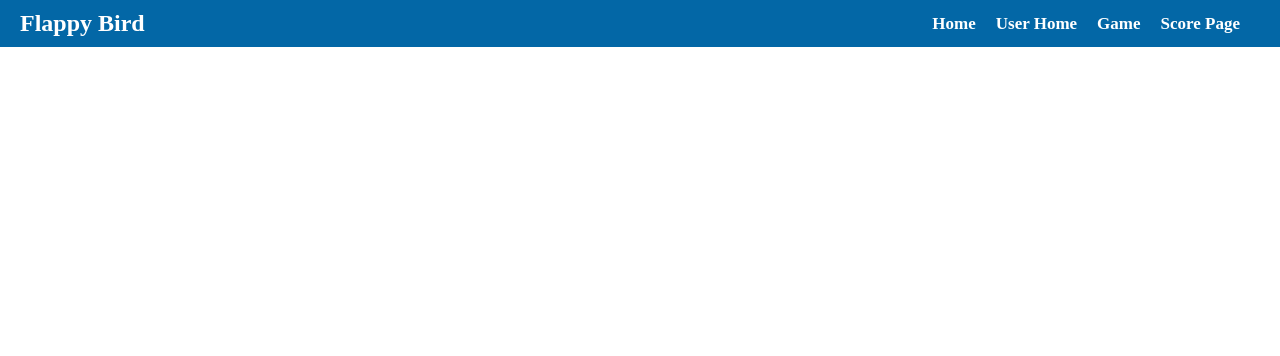
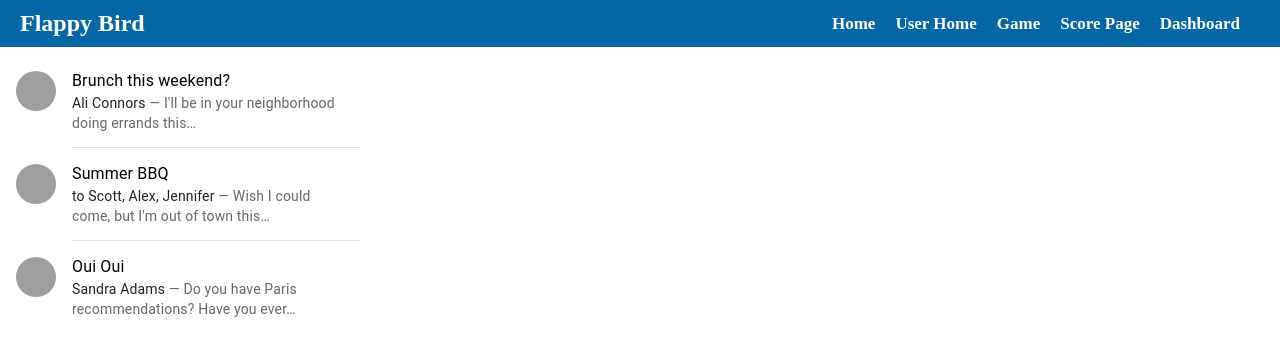
Before and after one commit to atika111/flappyBird_FE, a React (Vite) app: page /dashboard in a window 1280 px wide. Shown: the top 356 px of the page. Built offline with nearby package versions, Linux system fonts and the light colour scheme; no server answers; grey boxes are pictures that could not be loaded.

Commit message:
dashboard

```diff
--- /dev/null
+++ b/Admin/Dashboard.jsx
@@ -0,0 +1,83 @@
+import { useState } from "react";
+import * as React from 'react';
+import List from '@mui/material/List';
+import ListItem from '@mui/material/ListItem';
+import Divider from '@mui/material/Divider';
+import ListItemText from '@mui/material/ListItemText';
+import ListItemAvatar from '@mui/material/ListItemAvatar';
+import Avatar from '@mui/material/Avatar';
+import Typography from '@mui/material/Typography';
+
+function Dashboard() {
+  return (
+    <List sx={{ width: "100%", maxWidth: 360, bgcolor: "background.paper" }}>
+      <ListItem alignItems="flex-start">
+        <ListItemAvatar>
+          <Avatar alt="Remy Sharp" src="/static/images/avatar/1.jpg" />
+        </ListItemAvatar>
+        <ListItemText
+          primary="Brunch this weekend?"
+          secondary={
+            <React.Fragment>
+              <Typography
+                sx={{ display: "inline" }}
+                component="span"
+                variant="body2"
+                color="text.primary"
+              >
+                Ali Connors
+              </Typography>
+              {" — I'll be in your neighborhood doing errands this…"}
+            </React.Fragment>
+          }
+        />
+      </ListItem>
+      <Divider variant="inset" component="li" />
+      <ListItem alignItems="flex-start">
+        <ListItemAvatar>
+          <Avatar alt="Travis Howard" src="/static/images/avatar/2.jpg" />
+        </ListItemAvatar>
+        <ListItemText
+          primary="Summer BBQ"
+          secondary={
+            <React.Fragment>
+              <Typography
+                sx={{ display: "inline" }}
+                component="span"
+                variant="body2"
+                color="text.primary"
+              >
+                to Scott, Alex, Jennifer
+              </Typography>
+              {" — Wish I could come, but I'm out of town this…"}
+            </React.Fragment>
+          }
+        />
+      </ListItem>
+      <Divider variant="inset" component="li" />
+      <ListItem alignItems="flex-start">
+        <ListItemAvatar>
+          <Avatar alt="Cindy Baker" src="/static/images/avatar/3.jpg" />
+        </ListItemAvatar>
+        <ListItemText
+          primary="Oui Oui"
+          secondary={
+            <React.Fragment>
+              <Typography
+                sx={{ display: "inline" }}
+                component="span"
+                variant="body2"
+                color="text.primary"
+              >
+                Sandra Adams
+              </Typography>
+              {" — Do you have Paris recommendations? Have you ever…"}
+            </React.Fragment>
+          }
+        />
+      </ListItem>
+    </List>
+  );
+}
+
+export default Dashboard;
--- a/src/App.jsx
+++ b/src/App.jsx
@@ -5,6 +5,7 @@
 import Game from './Game/Game'
 import ScorePage from './Game/ScorePage'
 import MyScoreProvider from './Context/MyScoreProvider'
+import Dashboard from '../Admin/Dashboard'
 
 function App() {
 
@@ -18,6 +19,7 @@
     <Route path={"/homeLog"} element={<HomeLog/>}/>
     <Route path={"/game"} element={<Game/>}/>
     <Route path={"/scorePage"} element={<ScorePage/>}/>
+    <Route path={"/dashboard"} element={<Dashboard/>}/>
     </Routes>
     </MyScoreProvider>
     </>
--- a/src/Navbar/Navbar.jsx
+++ b/src/Navbar/Navbar.jsx
@@ -13,6 +13,7 @@
             <li><Link to="/homeLog">User Home</Link></li>
             <li><Link to="/game">Game</Link></li>
             <li><Link to="/scorePage">Score Page</Link></li>
+            <li><Link to="dashboard">Dashboard</Link></li>
 
           </ul>
         </nav>
```
Also changed, not shown: .eslintrc.cjs (deleted), Admin/UserList.jsx (added).
